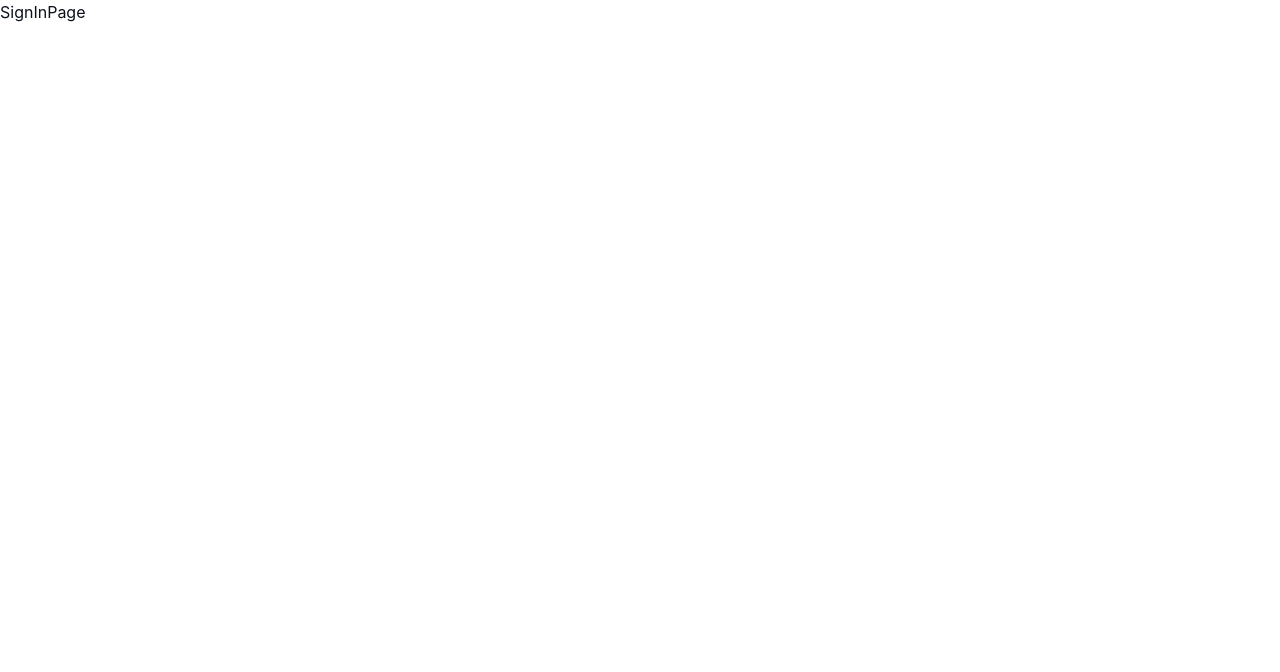
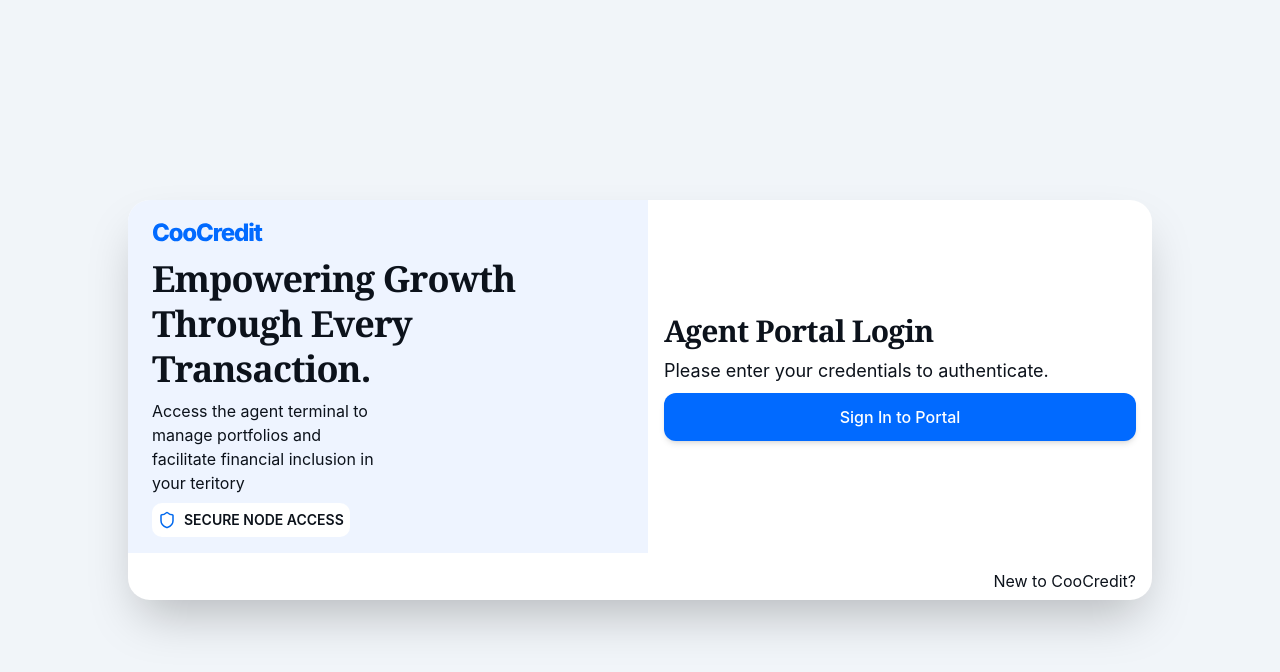
Before and after one commit to Banicoop/coocredit-business, a Next.js app: page /auth/sign-in in a window 1280 px wide. Shown: the top 672 px of the page. Built offline with nearby package versions, Linux system fonts and the light colour scheme.

Commit message:
implement UI for sign in page

```diff
--- /dev/null
+++ b/src/app/auth/authFrom/AuthForm.tsx
@@ -0,0 +1,9 @@
+import React from 'react'
+
+const AuthForm = () => {
+  return (
+    <div>AuthForm</div>
+  )
+}
+
+export default AuthForm;
--- /dev/null
+++ b/src/app/auth/layout.tsx
@@ -0,0 +1,11 @@
+import React from 'react'
+
+const AuthLayout = ({children}: {children: React.ReactNode}) => {
+  return (
+    <main className='bg-[#F1F5F9] min-h-screen flex flex-1 flex-col'>
+        {children}
+    </main>
+  )
+}
+
+export default AuthLayout;
--- a/src/app/auth/sign-in/page.tsx
+++ b/src/app/auth/sign-in/page.tsx
@@ -1,8 +1,34 @@
+import Typography from '@/components/primitives/inputs/Typography';
+import Image from 'next/image';
 import React from 'react'
+
+import logo from '@/assets/svgs/logo.svg'
+import { ArrowRight, Shield } from 'lucide-react';
+import Button from '@/components/primitives/buttons/Button';
 
 const SignInPage = () => {
   return (
-    <div>SignInPage</div>
+    <main className='p-4 w-full mx-auto my-auto max-w-7xl flex items-center justify-center flex-col flex-1 h-full'>
+      <section className="flex flex-col bg-[#FFFFFF] rounded-2xl h-100 shadow-2xl w-fit">
+        <div className="flex max-w-5xl">
+          <div className="flex flex-1 flex-col gap-2 bg-[#EEF4FF] py-4 px-6 h-full rounded-tl-2xl">
+            <Image src={logo} alt='' loading='lazy' />
+            <Typography variant='h1' className='text-[36px]'>Empowering Growth Through Every Transaction.</Typography>
+            <Typography className='w-1/2'>Access the agent terminal to manage portfolios and facilitate financial inclusion in your teritory</Typography>
+            <Typography variant='small' startIcon={<Shield size={18} className='text-primary'/>} className='uppercase py-2 px-1.5 bg-white w-fit rounded-sm font-semibold'>Secure Node Access</Typography>
+          </div>
+
+          <div className="flex flex-1 flex-col gap-2 justify-center p-4">
+            <Typography variant='h2'>Agent Portal Login</Typography>
+            <Typography color='primary' className='text-lg'>Please enter your credentials to authenticate.</Typography>
+            <Button size='lg' endIcon={<ArrowRight size={20}/>}>Sign In to Portal</Button>
+          </div>
+        </div>
+        <div className="flex p-4 items-end justify-end">
+          <Typography variant='span' color='primary'>New to CooCredit?</Typography>
+        </div>
+      </section>
+    </main>
   )
 }
 
--- a/src/app/globals.css
+++ b/src/app/globals.css
@@ -103,7 +103,7 @@ body {
   --card-foreground: oklch(0.129 0.042 264.695);
   --popover: oklch(1 0 0);
   --popover-foreground: oklch(0.129 0.042 264.695);
-  --primary: oklch(0.208 0.042 265.755);
+  --primaryText: oklch(0.208 0.042 265.755);
   --primary-foreground: oklch(0.984 0.003 247.858);
   --secondary: oklch(0.968 0.007 247.896);
   --secondary-foreground: oklch(0.208 0.042 265.755);
--- a/src/components/primitives/inputs/Typography.tsx
+++ b/src/components/primitives/inputs/Typography.tsx
@@ -18,7 +18,7 @@ interface TypographyProps {
   as?: React.ElementType; // more flexible than variant
   font?: "inter" | "geist" | "mono" | "atomi";
   weight?: "normal" | "medium" | "semibold" | "bold";
-  color?: "default" | "muted" | "primary";
+  color?: "default" | "muted" | "primary" | 'secondary' | 'tertiary' | 'neutral' | 'active';
   truncate?: boolean;
   startIcon?: React.ReactNode;
   endIcon?: React.ReactNode;
@@ -53,9 +53,13 @@ const weightMap = {
 };
 
 const colorMap = {
-  default: "text-white",
+  default: "#0F1C2C",
+  primary: "#546474",
+  active: '#1D4ED8',
   muted: "text-gray-400",
-  primary: "text-blue-400",
+  secondary: "text-blue-400",
+  tertiary: "text-blue-400",
+  neutral: "text-blue-400",
 };
 
 const Typography = ({
```
